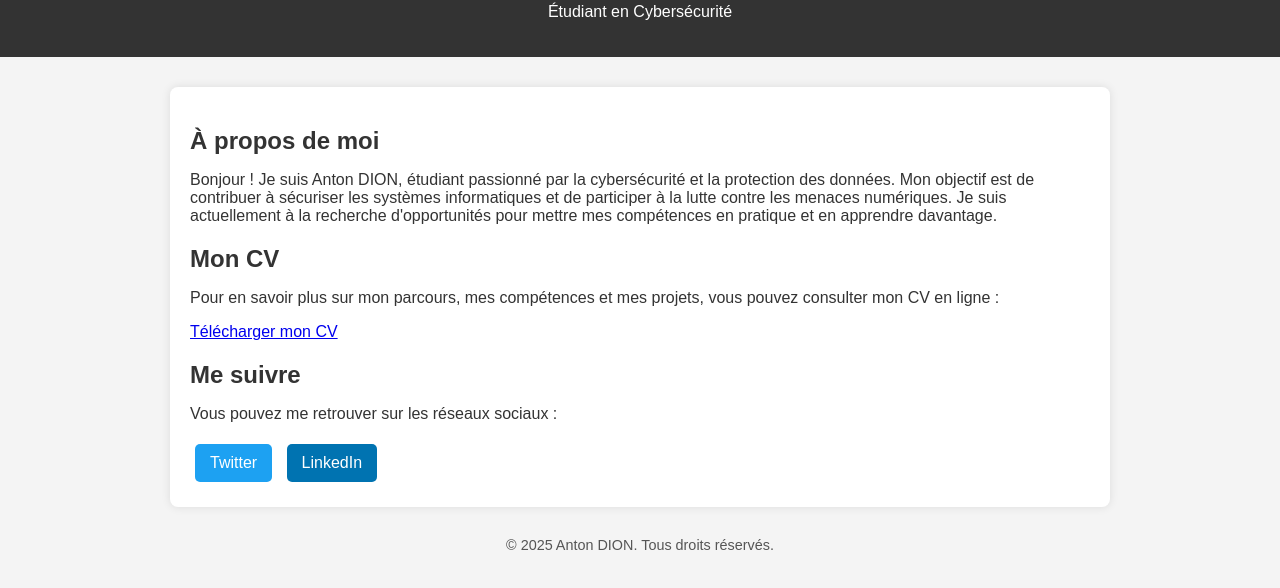
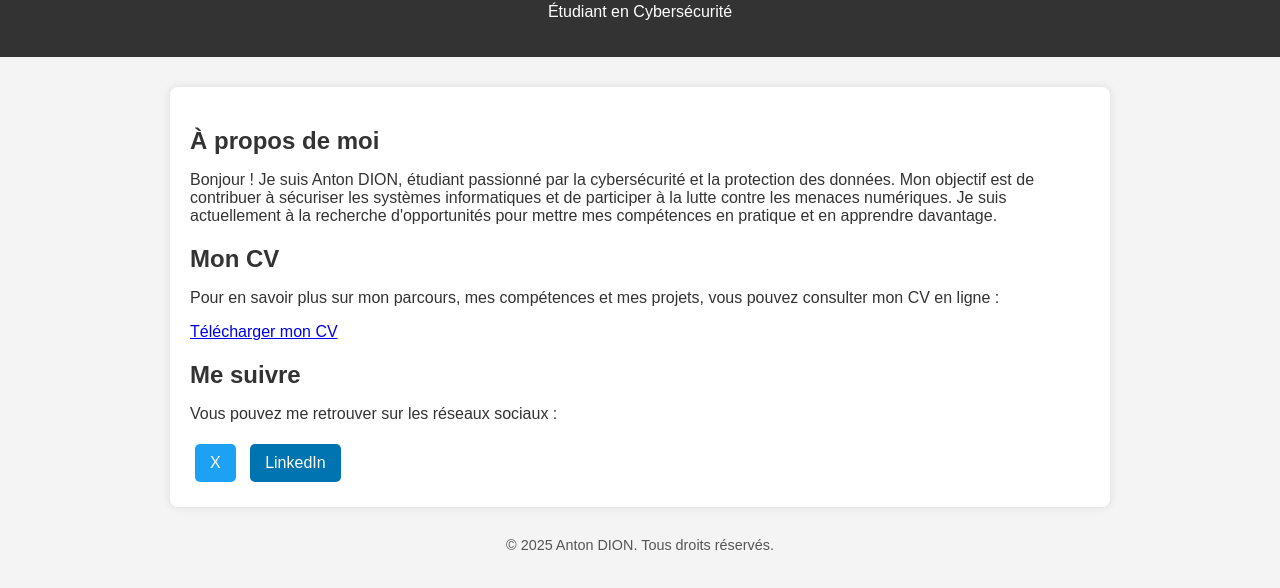
Before and after one commit to EdAndEin8/EdAndEin8.github.io, a plain HTML site: page index.html in a window 1280 px wide. Shown: the part 70-658 px from the top of the page. Drawn offline with Linux system fonts and the light colour scheme.

Commit message:
+ docu cv + index.html fixing links redirections

```diff
--- a/index.html
+++ b/index.html
@@ -78,14 +78,14 @@
     <section>
         <h2 class="section-title">Mon CV</h2>
         <p>Pour en savoir plus sur mon parcours, mes compétences et mes projets, vous pouvez consulter mon CV en ligne :</p>
-        <a href="votre-lien-cv.pdf" target="_blank">Télécharger mon CV</a>
+        <a href="docu/ANTON\ DION.pdf" target="_blank">Télécharger mon CV</a>
     </section>
 
     <section class="social-links">
         <h2 class="section-title">Me suivre</h2>
         <p>Vous pouvez me retrouver sur les réseaux sociaux :</p>
-        <a href="https://twitter.com/toncompte" class="twitter" target="_blank">Twitter</a>
-        <a href="https://www.linkedin.com/in/toncompte" class="linkedin" target="_blank">LinkedIn</a>
+        <a href="https://x.com/EdAndEin8" class="twitter" target="_blank">X</a>
+        <a href="https://www.linkedin.com/in/anton-dion888/" class="linkedin" target="_blank">LinkedIn</a>
     </section>
 </div>
 
```
Also changed, not shown: 1 other file.
